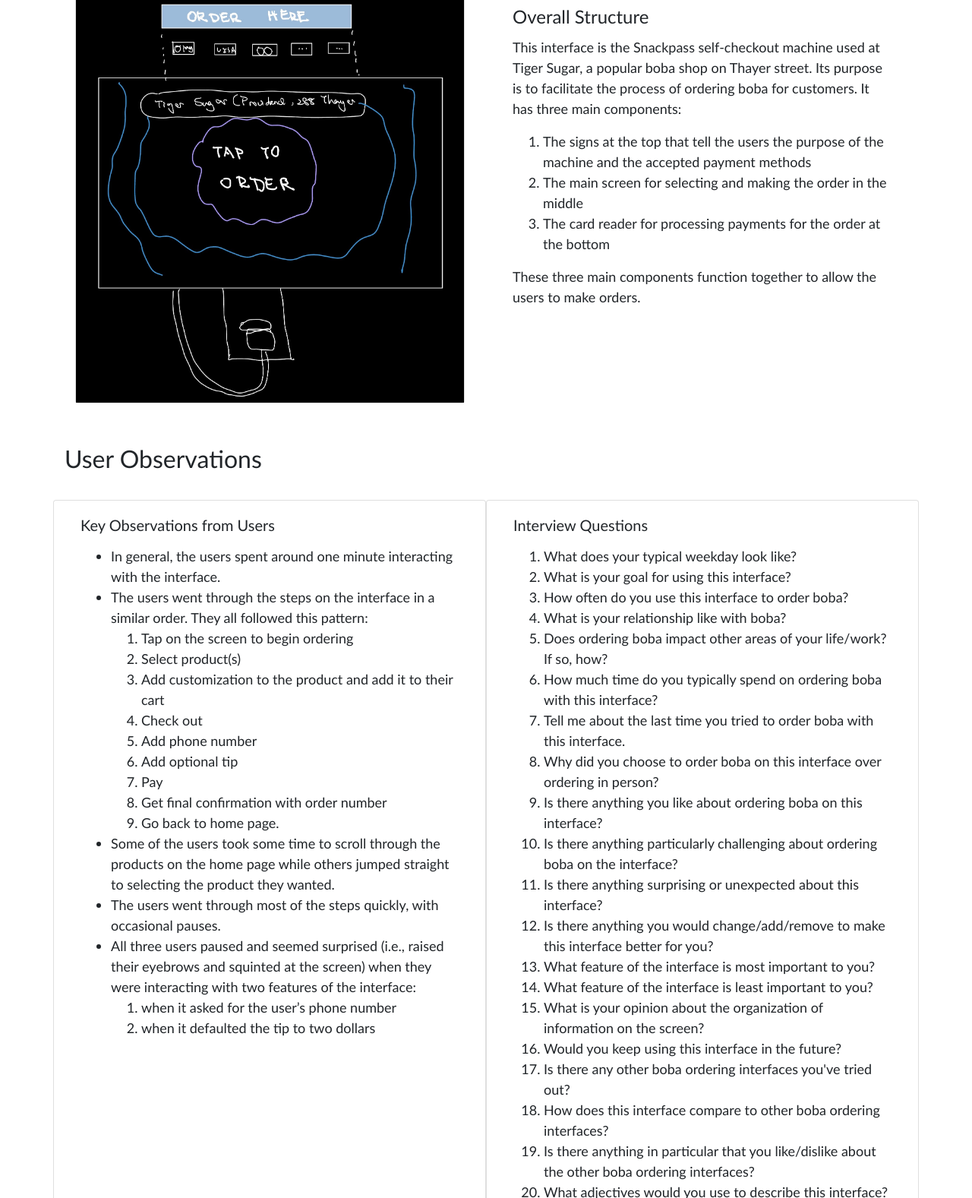
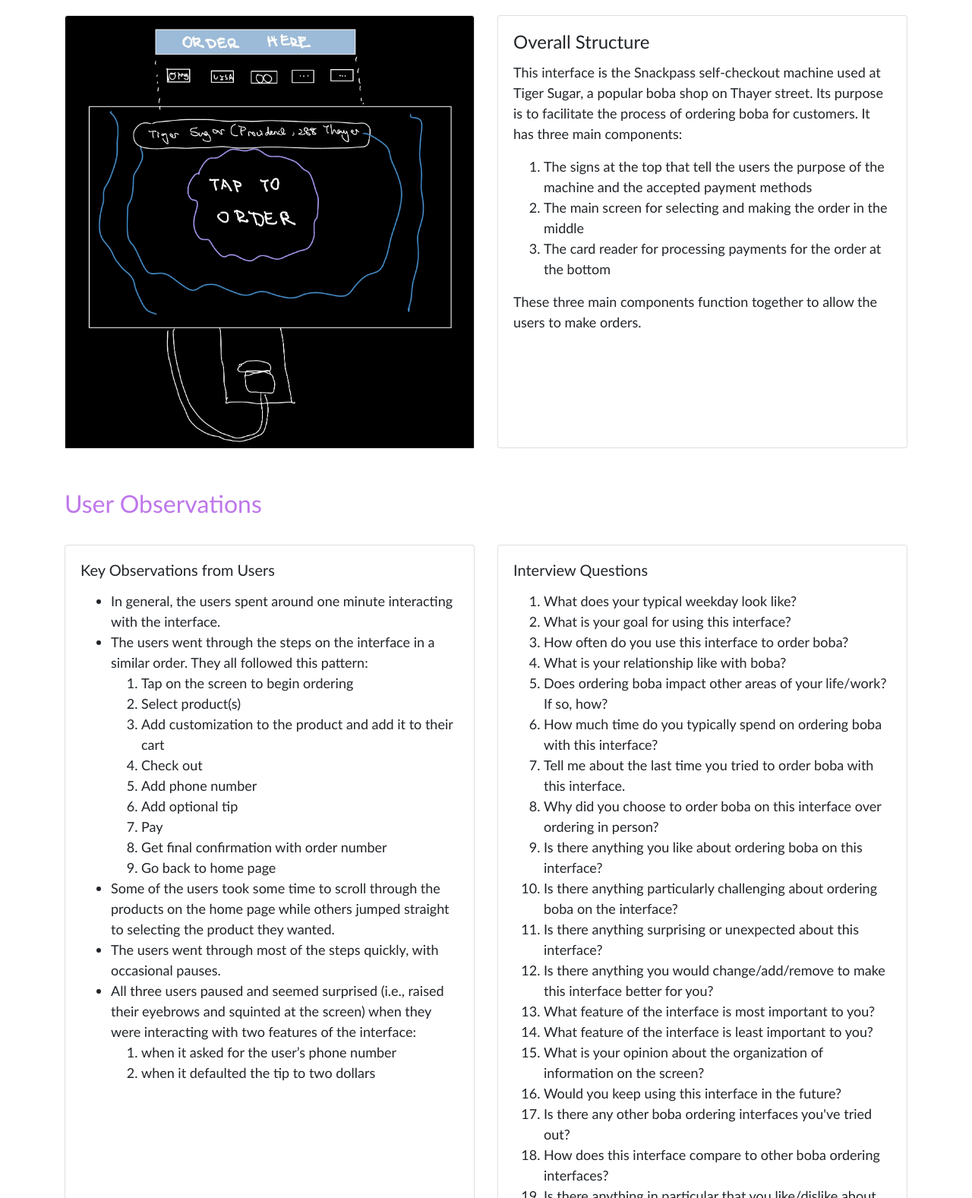
Before and after one commit to Jusmingos/personas, a plain HTML site: page index.html in a window 1280 px wide. Shown: the part 388-1965 px from the top of the page at 76% size. Drawn offline with nearby package versions, Linux system fonts and the light colour scheme.

Commit message:
webpage writeup complete

```diff
--- a/index.html
+++ b/index.html
@@ -5,25 +5,29 @@
     <meta charset="utf-8">
     <meta name="viewport" content="width=device-width, initial-scale=1, shrink-to-fit=no">
 
-    <!-- Bootstrap CSS -->
+    <!-- CITATION: CSS and modules rom Bootstrap: https://getbootstrap.com/docs/4.1/getting-started/introduction/ -->
     <link rel="stylesheet" href="https://cdn.jsdelivr.net/npm/bootstrap@4.1.3/dist/css/bootstrap.min.css" integrity="sha384-MCw98/SFnGE8fJT3GXwEOngsV7Zt27NXFoaoApmYm81iuXoPkFOJwJ8ERdknLPMO" crossorigin="anonymous">
     <link rel="stylesheet" href="styles.css">
     <title>Personas</title>
   </head>
   <body>
     <nav class="navbar navbar-light bg-light">
-        <span class="navbar-brand mb-0 h1" style="width: 100%;text-align: center;background-color: #E6E6FA;font-size:xx-large">Tiger Sugar Self-Checkout Interface: Personas & Storyboards</span>
+        <span class="navbar-brand mb-0 h1" style="width: 100%;text-align: center;background-color: #E6E6FA;font-size:xx-large">
+            Tiger Sugar Self-Checkout Interface: Personas & Storyboards
+            <img style="height: 80px; width: 80px" alt="boba_gif" src="images/boba_image_transparent.gif">
+            <!-- CITATION: boba image from this website: https://giphy.com/stickers/aminalstickers-cute-aminals-bee-kBHfPMfonjJmM9fpfx -->
+        </span>
     </nav>
 
     <div class="container">
         <h2>Context</h2>
             <p>
+                <!-- CITATION: Definitions of storyboards and persona from the following article: https://uxplanet.org/user-personas-scenarios-user-stories-and-storyboards-whats-the-difference-cf00315f0799 -->
                 User <strong>Personas</strong> and <strong>Storyboards</strong> are two important components of user research:
                 <div class="row">
                     <div class="col-md-6">
                         <div class="card mx-auto">
                             <div class="card-body">
-                            <!-- <h5 class="card-title">Overall Structure</h5> -->
                             <p class="card-text">A user <strong>persona</strong> is an archetype or character that represents a potential user of a website or app.</p>
                             </div>
                         </div>
@@ -31,7 +35,6 @@
                     <div class="col-md-6">
                         <div class="card mx-auto">
                             <div class="card-body">
-                            <!-- <h5 class="card-title">Overall Structure</h5> -->
                             <p class="card-text">A <strong>storyboard</strong> is a visual representation of how the user would react with a site or app.</p>
                             </div>
                         </div>
@@ -43,17 +46,12 @@
             <br>
             <div class="row">
                 <div class="col-md-6">
-                    <div class="card mx-auto" style="width: 95%;">
+                    <div class="card mx-auto" style="height: 570px";>
                         <img class="card-img-top" src="images/Interface_Sketch.png" alt="Fig.1 - Interface Sketch">
-                        <!-- <div class="card-body">
-                        <h5 class="card-title">Overall Structure</h5>
-                        <p class="card-text">This interface is the Snackpass self-checkout interface used at Tiger Sugar. Its purpose is to facilitate the process of ordering boba for customers. It has three main components: 1. the signs at the top that tell the users the purpose of the machine and the accepted
-                            payment methods 2. the main screen for selecting and making the order in the middle 3. the card reader for processing payments for the order at the bottom.
-                            These three main components function together to allow the users to make orders.</p>
-                        </div> -->
                     </div>
                 </div>
                 <div class="col-md-6">
+                    <div class="card mx-auto" style="height: 570px";>
                         <div class="card-body">
                             <h4 class="card-title">Overall Structure</h4>
                             <p class="card-text">This interface is the Snackpass self-checkout machine used at Tiger Sugar,  a popular boba shop on Thayer street. Its purpose is to facilitate the process of ordering boba for customers. It has three main components:
@@ -73,12 +71,14 @@
                         </div>
                     </div>
                 </div>
+            </div>
         <br>
         <br>
         <h2>User Observations</h2>
         <br>
         <div class="row">
-            <div class="card col-md-6">
+            <div class="col-md-6">
+                <div class="card mx-auto" style="height: 1000px">
                     <div class="card-body">
                         <h5 class="card-title">Key Observations from Users</h5>
                         <p class="card-text">
@@ -87,7 +87,7 @@
                                     In general, the users spent around one minute interacting with the interface.
                                 </li>
                                 <li>
-                            The users went through the steps on the interface in a similar order. They all followed this pattern:
+                                    The users went through the steps on the interface in a similar order.&nbsp;They all followed this pattern:
                                     <ol>
                                         <li>
                                             Tap on the screen to begin ordering
@@ -114,7 +114,7 @@
                                             Get final confirmation with order number
                                         </li>
                                         <li>
-                                    Go back to home page.
+                                            Go back to home page
                                         </li>
                                     </ol>
                                 </li>
@@ -140,7 +140,10 @@
                         </div>
                 </div>
 
-            <div class="card col-md-6">
+            </div>
+
+            <div class="col-md-6">
+                <div class="card mx-auto" style="height: 1000px">
                     <div class="card-body">
                         <h5 class="card-title">Interview Questions</h5>
                         <p class="card-text">
@@ -215,8 +218,10 @@
                         </p>
                         </div>
                 </div>
+
             </div>
-
+        </div>
+        <br>
         <div class="row">
             <div class="card col-md-6 mx-auto">
                 <div class="card-body">
@@ -250,7 +255,7 @@
 
             <div class="card mx-auto">
                 <div class="card-body">
-                <!-- <h5 class="card-title">Overall Structure</h5> -->
+                <!-- CITATION: Empathy map definition from this article: https://www.nngroup.com/articles/empathy-mapping/#:~:text=Definition%3A%20An%20empathy%20map%20is,empathy%20mapping%20and%20its%20uses -->
                 <p class="card-text">An <strong>Empathy Map</strong> is a collaborative visualization used to articulate what we know about a particular type of user. Typically empathy maps are split into 4 quadrants (<i>Says</i>, <i>Thinks</i>, <i>Does</i> and <i>Feels</i>).
                 They help designers gain a deeper understanding of their target audience and the reason behind their actions.</p>
                 </div>
@@ -276,8 +281,8 @@
                         <div class="card-body">
                         <h5 class="card-title">Empathy Map for <i>Experienced Edward</i></h5>
                         <p class="card-text"><i>Experienced Edward</i> is a Brown stduent who LOVEs drinking boba, and Tiger Sugar is his go-to boba place. He always chooses to use the self checkout interface because it's very efficient and he doesn't have to interact with anyone.
-                            However, as a boba fanatic with high standards for his boba, he thinks that the interface doesn't provide an easy way to add custom adjustments. He also doesn't understand the purpose of some features but are used to them.
-                            Edward is representative of Tiger Sugar's returning customers. These users are very familiar with the products and the interface itself. They love a simple and efficient boba ordering interface, but they also look for features beyond the basics, such as being able to customize their order.
+                            However, as a boba fanatic with high standards for his boba, he thinks that the interface doesn't provide an easy way to add custom adjustments. He also doesn't understand the purpose of some features but are used to them.&nbsp;
+                            Edward is representative of Tiger Sugar's returning customers.&nbsp;These users are very familiar with the products and the interface itself.&nbsp;They love a simple and efficient boba ordering interface, but they also look for features beyond the basics, such as being able to customize their order.
                         </i></p>
                         </div>
                     </div>
@@ -289,8 +294,7 @@
         <h2>Storyboards</h2>
         <div class="card mx-auto">
             <div class="card-body">
-            <!-- <h5 class="card-title">Overall Structure</h5> -->
-            <p class="card-text">A <strong>Storyboard</strong> is an illustration that represent shots that ultimately represent a story. In UX, it is a tool that helps designers visually
+            <p class="card-text">A <strong>Storyboard</strong> is an illustration that represent shots that ultimately represent a story.&nbsp;In UX, it is a tool that helps designers visually
             predict and explore a user's experience with a product. It is an effective way to capture, relate and explore experiences in the design process.</p>
             </div>
         </div>
@@ -303,7 +307,7 @@
 
         <br>
         <h2>Conclusion</h2>
-        <p>Personas and Storyboards are two effective ways for designers to understand how users interact with a particular interface. Through these tools, I was able to understand and empathize with the users of the self-checkout machine at Tiger Sugar.</p>
+        <p>Personas and Storyboards are two effective tools for designers to understand how users interact with a particular interface. Throughout the process of creating personas and storyboards, I was able to understand and empathize more with the users of the self-checkout machine at Tiger Sugar.</p>
     </div>
 
     <!-- Optional JavaScript -->
--- a/styles.css
+++ b/styles.css
@@ -1,8 +1,3 @@
-/* div {
-    width: 400px;
-    height: auto;
-    overflow: auto;
-} */
 img {
     width: 400px;
     height: auto;
@@ -11,3 +6,6 @@ body {
     font-family: 'Gill Sans', 'Gill Sans MT', Calibri, 'Trebuchet MS', sans-serif;
     font-size: large;
 }
+h2 {
+    color: #be77ea
+}
```
Also changed, not shown: images/boba_image_transparent.gif (added). Lines whose indentation alone changed are shown as unchanged.
